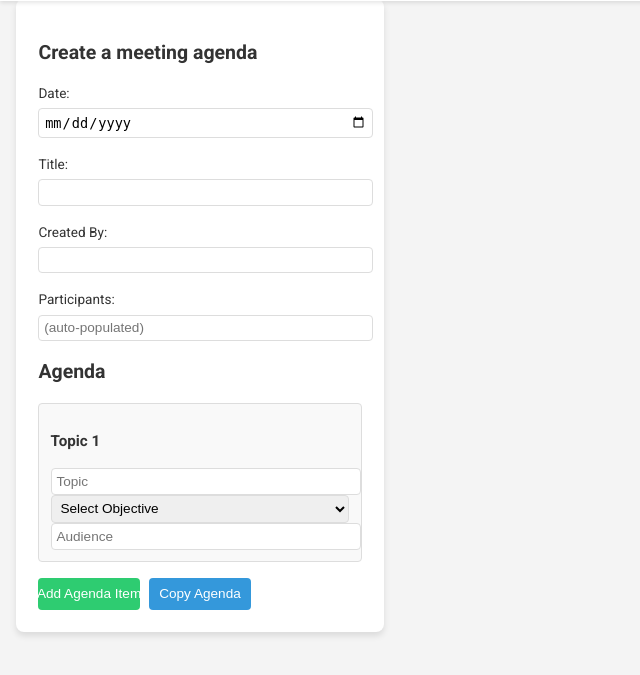
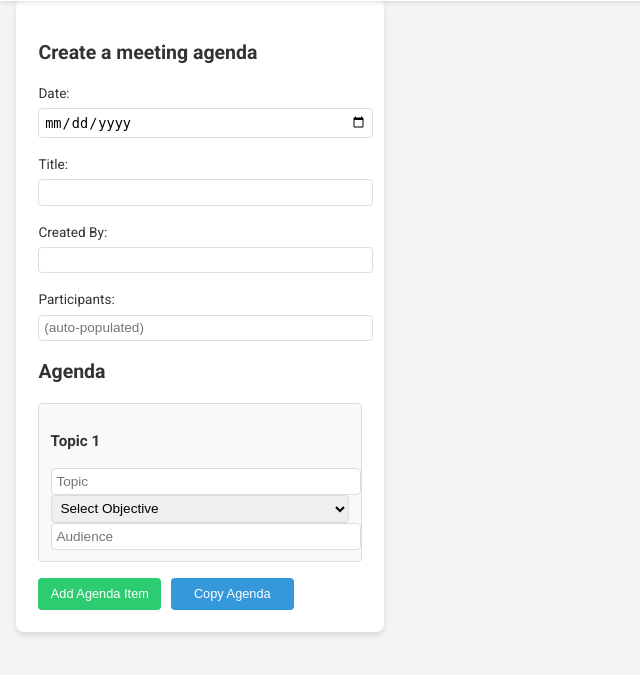
Before and after one commit to VinceStaL/Fewyr-Chrome-Extension, a PHP site: page / in a window 1280 px wide. Shown: the part 77-752 px from the top of the page, without its empty margins (0-640 px from the left). Run offline with PHP 8.4, Linux system fonts and the light colour scheme.

Commit message:
UI improved

```diff
--- a/styles.css
+++ b/styles.css
@@ -167,8 +167,8 @@ input, select {
 }
 
 .form-actions > * {
-    flex: 0 1 calc(33.333% - 0.4rem);
-    max-width: calc(33.333% - 0.4rem);
+    flex: 0 1 calc(40% - 0.4rem);
+    max-width: calc(40% - 0.4rem);
 }
 
 .form-actions .copy-container {
@@ -198,9 +198,9 @@ input, select {
     display: flex;
     justify-content: center;
     align-items: center;
-    padding: 0 0.6rem;
+    padding: 0 0.8rem;
     line-height: 1;
-    font-size: 0.85rem;
+    font-size: 0.8rem;
 }
 
 .form-actions .copy-container .btn {
```
